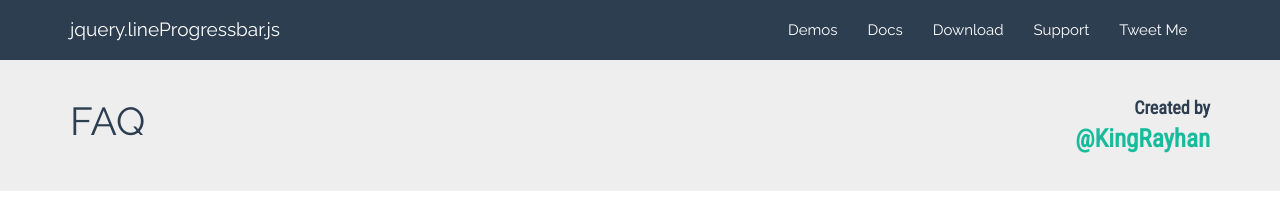
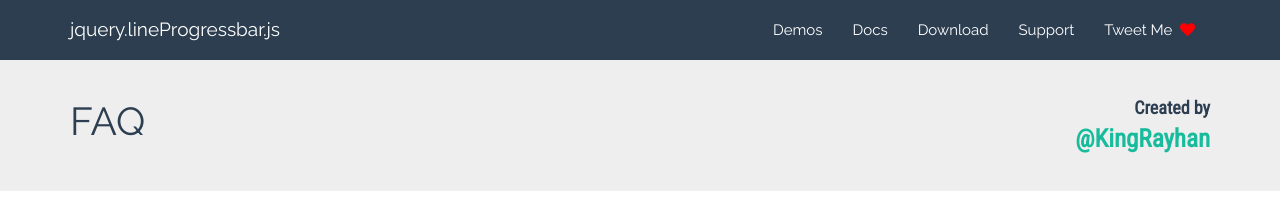
Before and after one commit to kingRayhan/LineProgressbar, a Jekyll site: the page built from faq.html, in a window 1280 px wide. Shown: the top 212 px of the page. Built offline with Jekyll 4.4.1, drawn with Linux system fonts in a browser that asks for light colours.

Commit message:
Update header.html

```diff
--- a/_includes/header.html
+++ b/_includes/header.html
@@ -1,3 +1,4 @@
+<link href="https://maxcdn.bootstrapcdn.com/font-awesome/4.7.0/css/font-awesome.min.css" rel="stylesheet" integrity="sha384-wvfXpqpZZVQGK6TAh5PVlGOfQNHSoD2xbE+QkPxCAFlNEevoEH3Sl0sibVcOQVnN" crossorigin="anonymous">
 <div class="navbar navbar-default">
       <div class="container">
         <div class="navbar-header">
```
